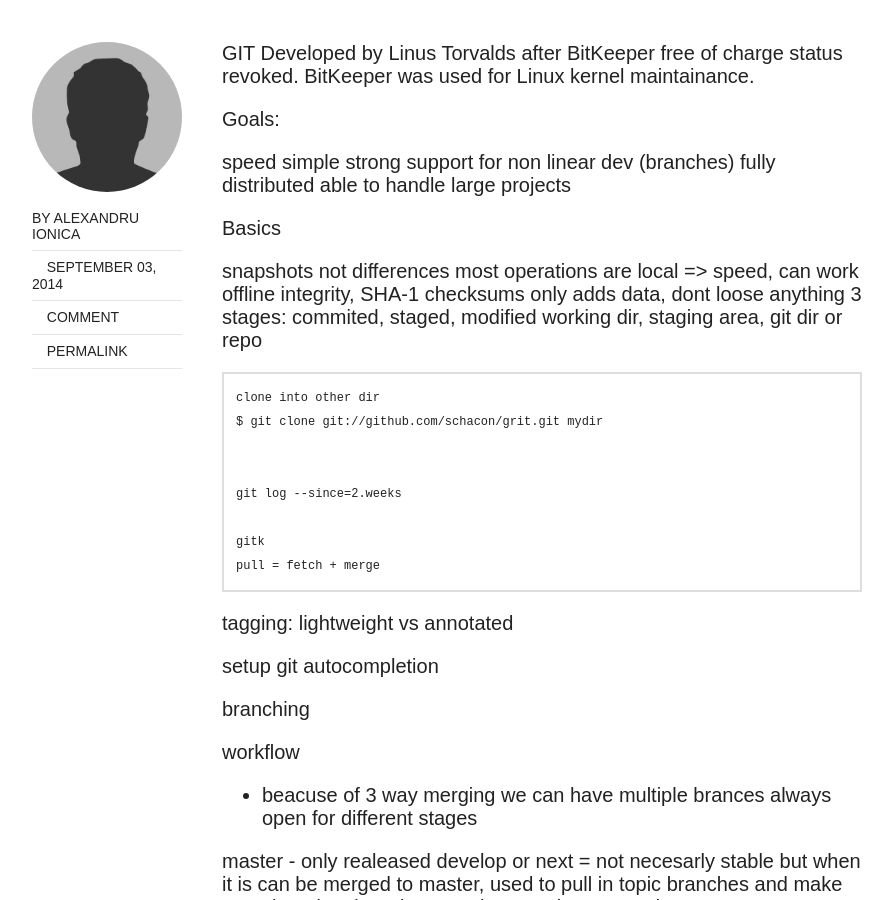
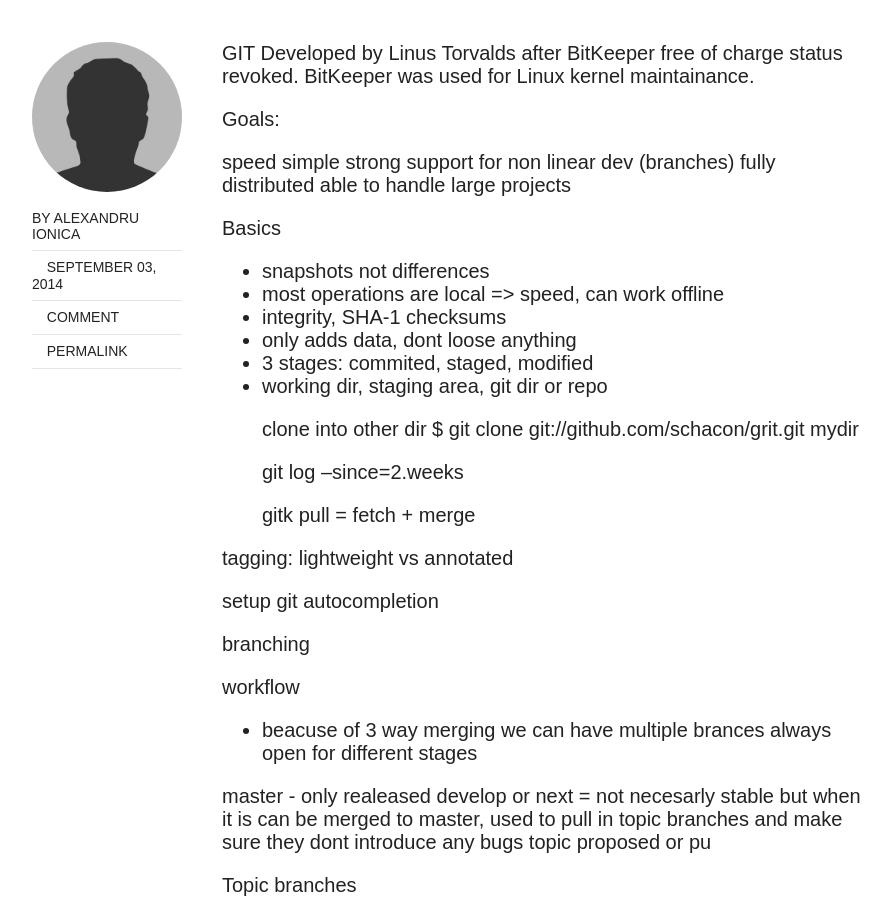
Before and after one commit to thedev/hipster-jekyll-blog, a Jekyll site: the page built from _posts/2014-09-03-Git-basics-and-concepts.md, in a window 1280 px wide and 900 px high, scrolled down 336 px. Shown: the whole window, without its empty margins (128-1021 px from the left). Built offline with Jekyll 4.4.1, drawn with Linux system fonts in a browser that asks for light colours; nearby versions of some CDN libraries; comment, search, counter and statistics services are not loaded.

Commit message:
md bullet points

```diff
--- a/_posts/2014-09-03-Git-basics-and-concepts.md
+++ b/_posts/2014-09-03-Git-basics-and-concepts.md
@@ -20,12 +20,12 @@
 
 Basics
 
- snapshots not differences
- most operations are local => speed, can work offline
- integrity, SHA-1 checksums
- only adds data, dont loose anything
- 3 stages: commited, staged, modified
- working dir, staging area, git dir or repo
+- snapshots not differences
+- most operations are local => speed, can work offline
+- integrity, SHA-1 checksums
+- only adds data, dont loose anything
+- 3 stages: commited, staged, modified
+- working dir, staging area, git dir or repo
 
 
 
```
